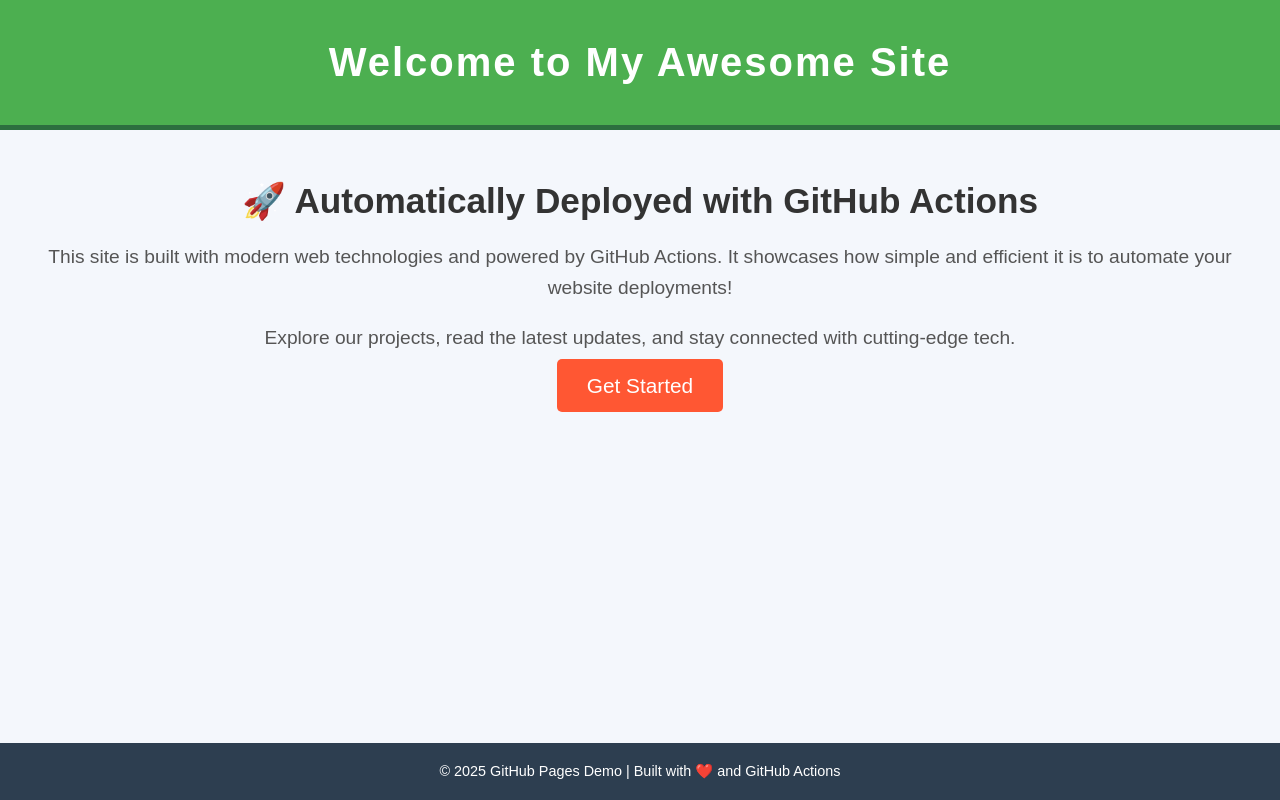
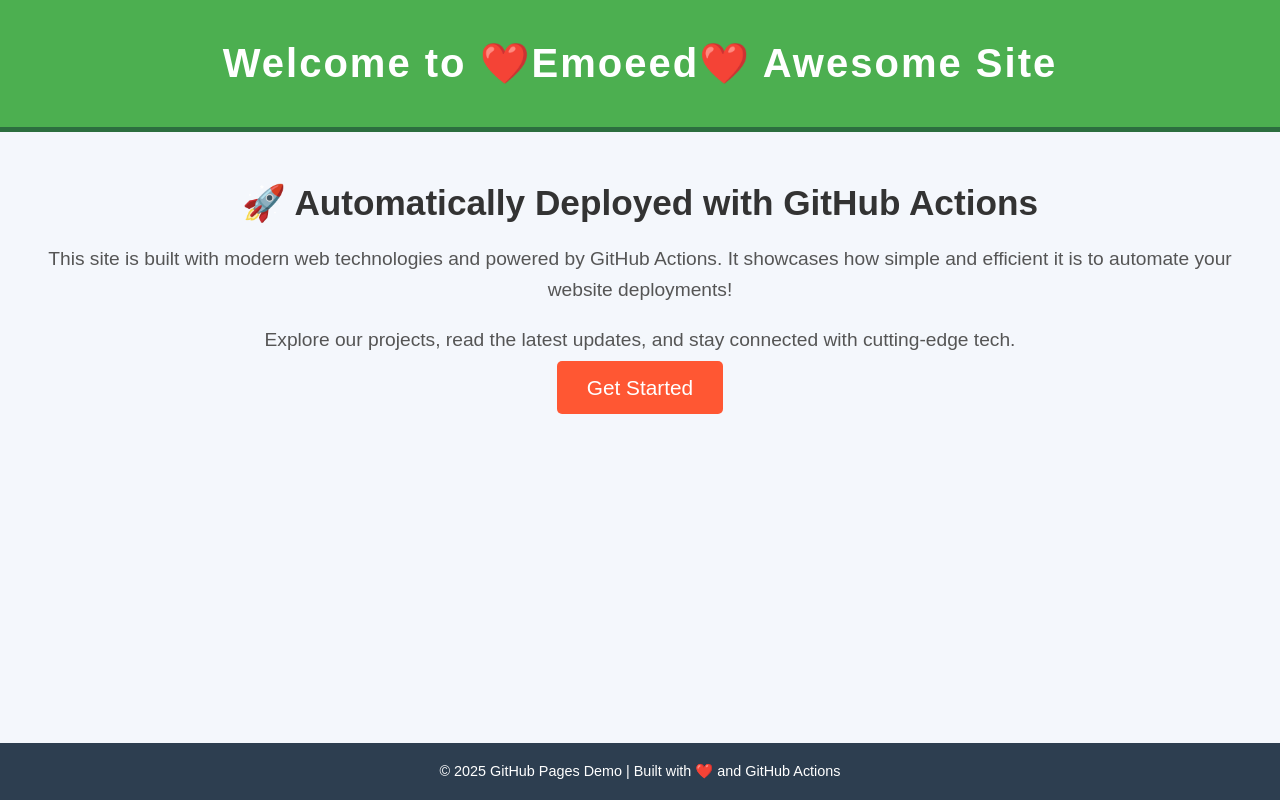
Before and after one commit to muhammadfaysal5/gh-pages-demo, a plain HTML site: page src/index.html in a window 1280 px wide. Drawn offline with Linux system fonts and the light colour scheme.

Commit message:
html and css changeds

```diff
--- a/src/index.html
+++ b/src/index.html
@@ -8,7 +8,7 @@
 </head>
 <body>
     <header>
-        <h1>Welcome to My Awesome Site</h1>
+        <h1>Welcome to ❤️Emoeed❤️ Awesome Site</h1>
     </header>
 
     <main>
```
